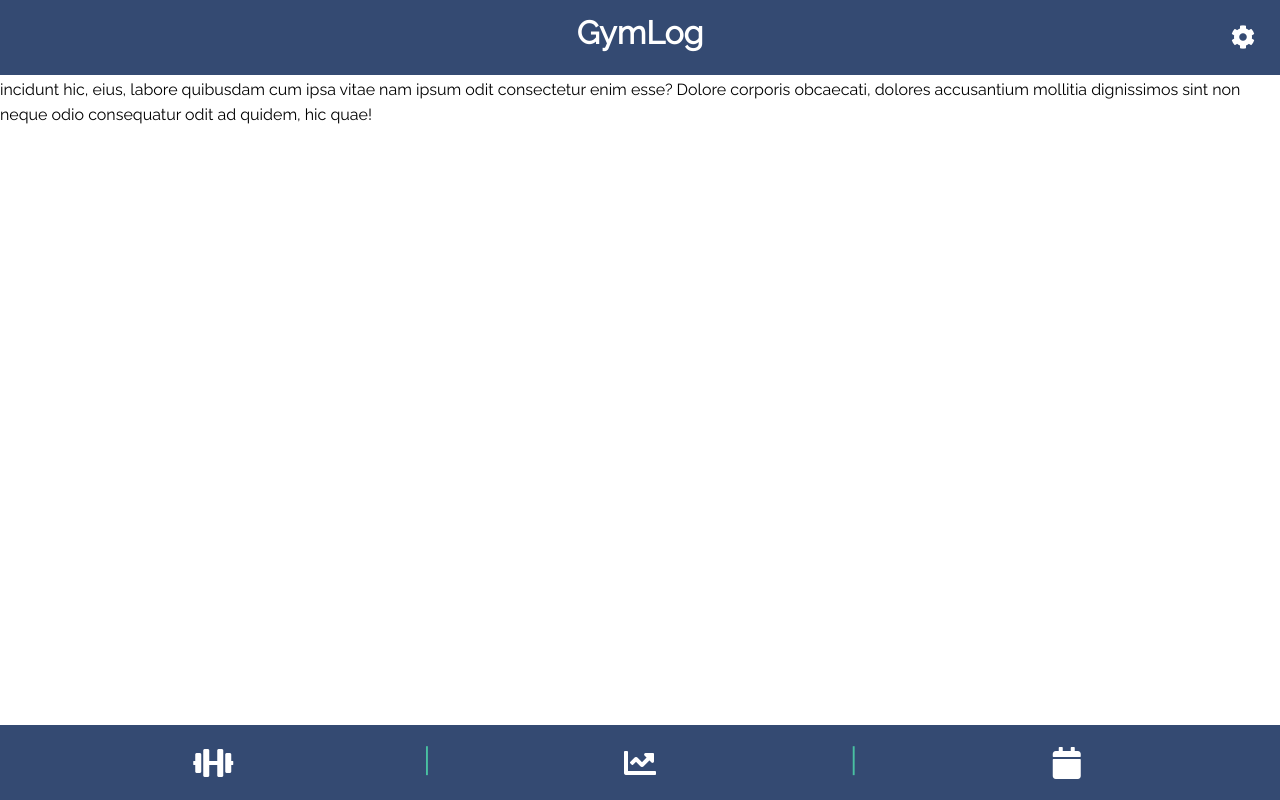
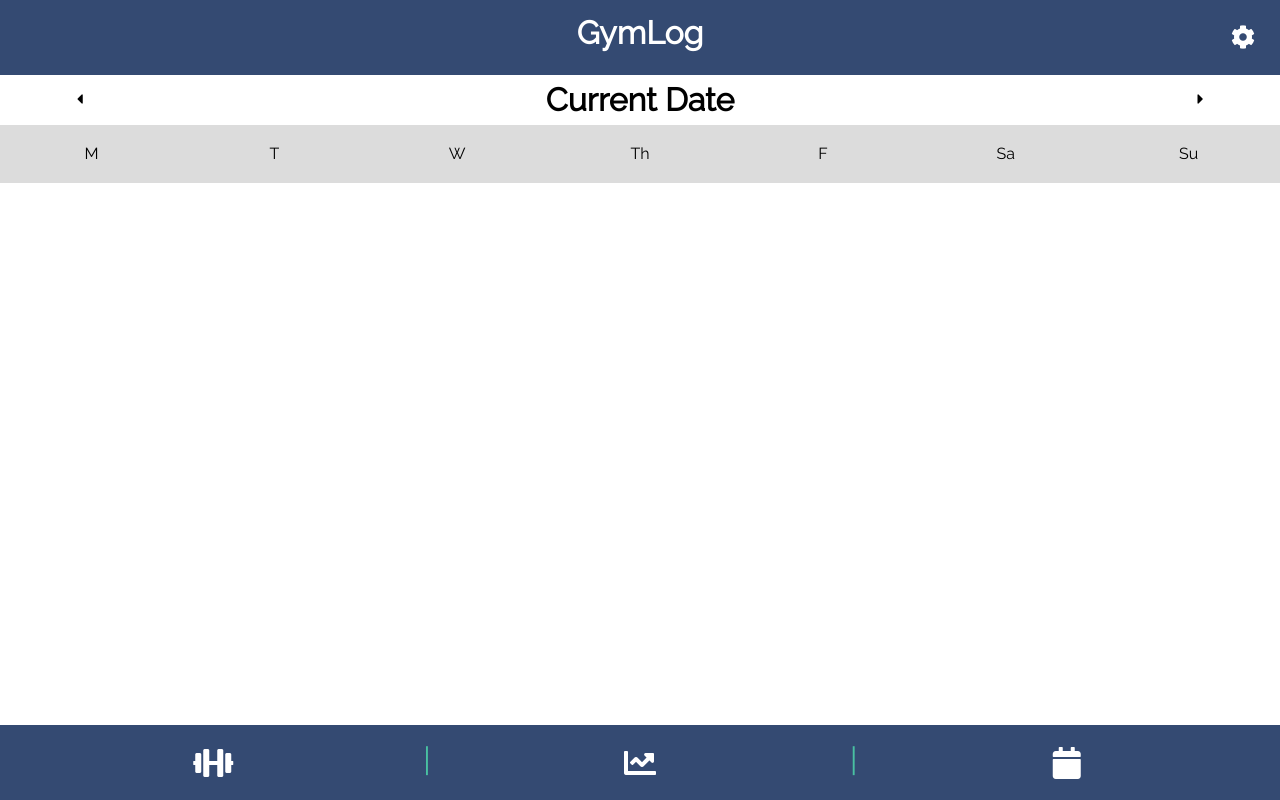
Before and after one commit to jameswilky/gymlog, a React (Create React App) app: page /history in a window 1280 px wide. Built offline with nearby package versions, Linux system fonts and the light colour scheme.

Commit message:
Started Laying out the calendar

```diff
--- a/src/components/calendar/Calendar.js
+++ b/src/components/calendar/Calendar.js
@@ -1,20 +1,40 @@
 import React, { Component } from "react";
+import styles from "./calendar.module.css";
+import Month from "./Month";
 
 class Calendar extends Component {
+  constructor(props) {
+    super(props);
+
+    this.state = {};
+  }
+
+  componentWillMount() {
+    const now = Date.now();
+    const currentMonthIndex = new Date(now).getMonth();
+    this.setState({ currentMonthIndex: currentMonthIndex });
+  }
   render() {
+    const { currentMonthIndex } = this.state;
     return (
-      <div>
-        Lorem ipsum dolor sit amet consectetur adipisicing elit. Dolor ducimus
-        recusandae quaerat fuga quisquam, sapiente explicabo fugiat debitis
-        aperiam atque vel libero pariatur voluptatum incidunt odio illum
-        voluptatem sunt eligendi earum nesciunt corrupti dolorum expedita
-        architecto facilis! Aliquid tempore aut corrupti qui, impedit veniam ut
-        quis consequatur officia fuga dolorum, reprehenderit nisi ipsam nesciunt
-        odit enim corporis? Consectetur itaque labore nostrum quidem nihil,
-        sequi ipsa deserunt! Eos, eum harum incidunt hic, eius, labore quibusdam
-        cum ipsa vitae nam ipsum odit consectetur enim esse? Dolore corporis
-        obcaecati, dolores accusantium mollitia dignissimos sint non neque odio
-        consequatur odit ad quidem, hic quae!
+      <div className="content">
+        <div className={styles.container}>
+          <div className={styles.header}>
+            <div>
+              <i class="fas fa-caret-left" />
+            </div>
+            <div>
+              {" "}
+              <h1>Current Date</h1>
+            </div>
+            <div>
+              <i class="fas fa-caret-right" />
+            </div>
+          </div>
+          <div className={styles.body}>
+            <Month month={currentMonthIndex} />
+          </div>
+        </div>
       </div>
     );
   }
--- /dev/null
+++ b/src/components/calendar/Month.js
@@ -0,0 +1,51 @@
+import React, { Component } from "react";
+import styles from "./month.module.css";
+export default class Month extends Component {
+  render() {
+    return (
+      <div className={styles.container}>
+        <div className={styles.header}>
+          <div>M</div>
+          <div>T</div>
+          <div>W</div>
+          <div>Th</div>
+          <div>F</div>
+          <div>Sa</div>
+          <div>Su</div>
+        </div>
+        <div className={styles.body}>
+          <div />
+          <div />
+          <div />
+          <div />
+          <div />
+          <div />
+          <div />
+          <div />
+          <div />
+          <div />
+          <div />
+          <div />
+          <div />
+          <div />
+          <div />
+          <div />
+          <div />
+          <div />
+          <div />
+          <div />
+          <div />
+          <div />
+          <div />
+          <div />
+          <div />
+          <div />
+          <div />
+          <div />
+          <div />
+          <div />
+        </div>
+      </div>
+    );
+  }
+}
--- /dev/null
+++ b/src/components/calendar/calendar.module.css
@@ -0,0 +1,11 @@
+.header {
+  display: grid;
+  grid-template-columns: 1fr 6fr 1fr;
+  justify-items: center;
+  align-content: center;
+}
+
+.container {
+  display: grid;
+  grid-template-rows: 50px auto;
+}
--- /dev/null
+++ b/src/components/calendar/month.module.css
@@ -0,0 +1,18 @@
+.container {
+  grid-template-rows: 1fr 6fr;
+  display: grid;
+}
+
+.header {
+  display: grid;
+  grid-template-columns: repeat(7, 1fr);
+  justify-items: center;
+  align-items: center;
+  background-color: gainsboro;
+}
+.body {
+  display: grid;
+  grid-template-columns: repeat(7, 1fr);
+  grid-template-rows: repeat(7, minmax(50px, 1fr));
+  justify-items: center;
+}
--- a/src/components/layout/Footer.js
+++ b/src/components/layout/Footer.js
@@ -11,6 +11,7 @@ class Footer extends Component {
             <div className="divider">|</div>
             <div className="divider" />
           </div>
+          {/* todo - check if active workout and redirect to active workout if available */}
           <Link to={{ pathname: "/" }}>
             <div>
               <i className="fas fa-dumbbell" />
--- a/src/components/workouts/WorkoutLauncher.js
+++ b/src/components/workouts/WorkoutLauncher.js
@@ -54,6 +54,11 @@ class WorkoutLauncher extends Component {
               </div>
 
               {selectedWorkout.id ? (
+                <Link
+                  to={{
+                    pathname: `/active/${this.state.nextID}`
+                  }}
+                >
                   <div
                     className="main__button green"
                     onClick={() =>
@@ -63,15 +68,10 @@ class WorkoutLauncher extends Component {
                       })
                     }
                   >
-                  <Link
-                    to={{
-                      pathname: `/active/${this.state.nextID}`
-                    }}
-                  >
                     {" "}
                     <i className="fas fa-play" />
+                  </div>
                 </Link>
-                </div>
               ) : (
                 <div
                   className="main__button red"
```
Also changed, not shown: 1 other file (tests, documents, lock files or other folders). Lines whose indentation alone changed are shown as unchanged.
